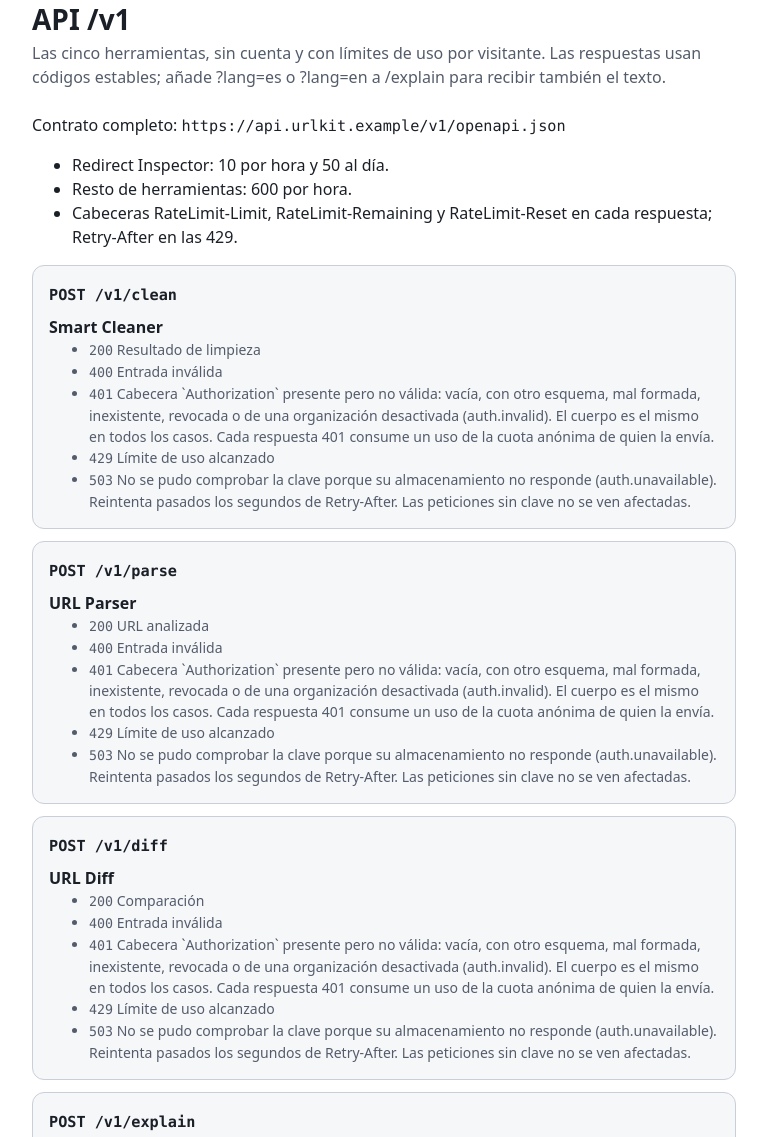
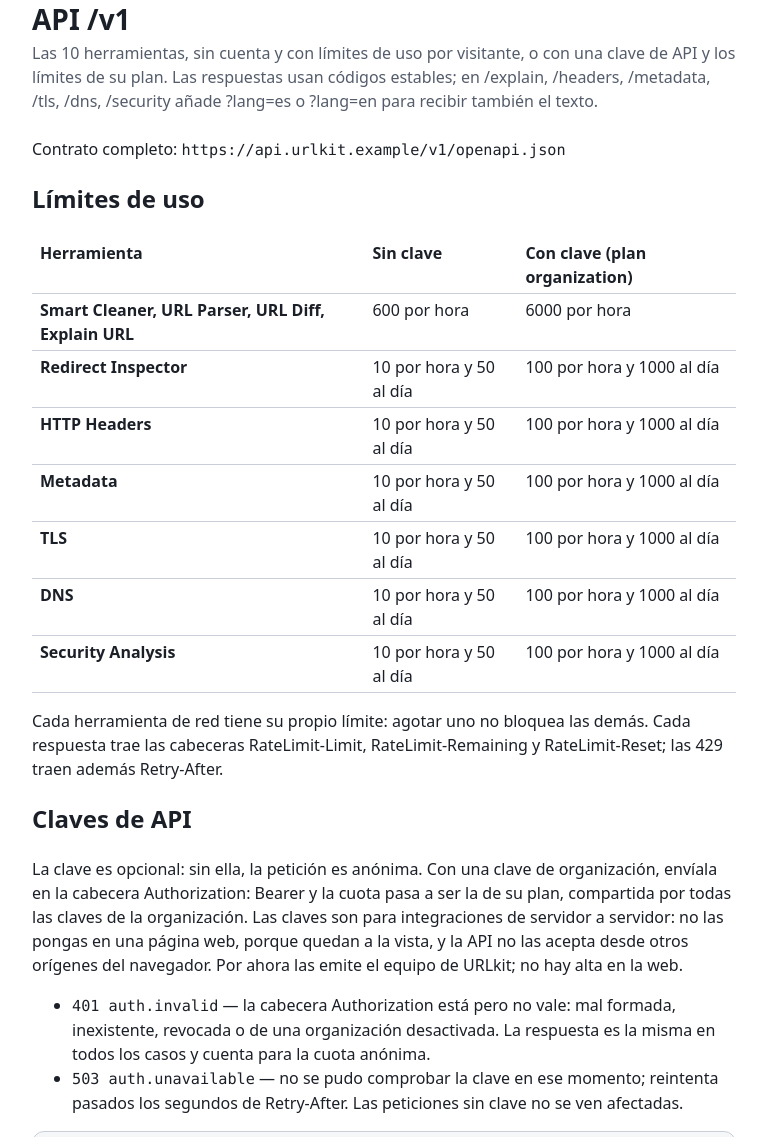
Before and after one commit to eduardo-lopezf/urlkitplatform, an Astro site in the folder apps/web/: page /es/api in a window 1280 px wide. Shown: the part 152-1289 px from the top of the page, without its empty margins (256-1023 px from the left). Built offline with nearby package versions, Linux system fonts and the light colour scheme; Astro itself is replaced by a stand-in of ours.

Commit message:
003 web: document API keys and the real limits on the API page
The public API page still had the MVP text: "five tools" and "other
tools: 600 per hour". That limit was wrong for the five v2 network
tools, which allow 10 per hour and 50 per day. The page now:

- counts the tools and lists the routes that accept ?lang from the
  contract, so that text follows it;
- shows a table with the limits of each plan per tool, without a key
  and with an organization key;
- explains optional Authorization: Bearer keys for server-to-server
  use, and the 401 auth.invalid and 503 auth.unavailable errors;
- adds an example with a key, and makes the code blocks reachable by
  keyboard (axe: scrollable-region-focusable at 320 px).

The web may not import apps/api, so the limits live in
apps/web/src/lib/api-limits.ts, and a unit test fails if they ever
differ from plans.json. A spec clarification (2026-11-15) states that
documenting keys does not change the web's behaviour (FR-014). Task
T042a.

Co-AutCo-AutCo-AutCo-AutCo- 5.5 <noreply@anthropic.com>

```diff
--- /dev/null
+++ b/apps/web/src/lib/api-limits.ts
@@ -0,0 +1,45 @@
+/**
+ * Limits of each API plan, shown on the API page (003/T042a). A copy of the public buckets of
+ * apps/api/src/quota/plans.json, because the web may not import apps/api (plan.md, "Grafo de
+ * dependencias"); tests/unit/api-limits.test.ts fails if they ever differ. `metrics` is left
+ * out: it is internal to the web.
+ */
+export interface Windows {
+  hour: number;
+  day?: number;
+}
+
+export type PublicBucket =
+  'local' | 'inspect' | 'headers' | 'metadata' | 'tls' | 'dns' | 'security';
+
+export const API_LIMITS: Record<'anonymous' | 'organization', Record<PublicBucket, Windows>> = {
+  anonymous: {
+    local: { hour: 600 },
+    inspect: { hour: 10, day: 50 },
+    headers: { hour: 10, day: 50 },
+    metadata: { hour: 10, day: 50 },
+    tls: { hour: 10, day: 50 },
+    dns: { hour: 10, day: 50 },
+    security: { hour: 10, day: 50 },
+  },
+  organization: {
+    local: { hour: 6000 },
+    inspect: { hour: 100, day: 1000 },
+    headers: { hour: 100, day: 1000 },
+    metadata: { hour: 100, day: 1000 },
+    tls: { hour: 100, day: 1000 },
+    dns: { hour: 100, day: 1000 },
+    security: { hour: 100, day: 1000 },
+  },
+};
+
+/** The rows of the limits table, in the order of the tools. */
+export const LIMIT_ROWS: Array<{ bucket: PublicBucket; tools: string }> = [
+  { bucket: 'local', tools: 'Smart Cleaner, URL Parser, URL Diff, Explain URL' },
+  { bucket: 'inspect', tools: 'Redirect Inspector' },
+  { bucket: 'headers', tools: 'HTTP Headers' },
+  { bucket: 'metadata', tools: 'Metadata' },
+  { bucket: 'tls', tools: 'TLS' },
+  { bucket: 'dns', tools: 'DNS' },
+  { bucket: 'security', tools: 'Security Analysis' },
+];
--- a/apps/web/src/pages/[lang]/api.astro
+++ b/apps/web/src/pages/[lang]/api.astro
@@ -6,6 +6,7 @@
 import openapi from '@urlkit/contracts/openapi.json';
 import { LANGS, type Lang } from '@urlkit/i18n';
 import Base from '../../layouts/Base.astro';
+import { API_LIMITS, LIMIT_ROWS, type Windows } from '../../lib/api-limits.ts';
 
 export const getStaticPaths = () => LANGS.map((lang) => ({ params: { lang } }));
 const lang = Astro.params.lang as Lang;
@@ -14,6 +15,25 @@ const es = lang === 'es';
 type Op = { summary?: string; description?: string; operationId?: string; responses: Record<string, { description?: string }> };
 const paths = Object.entries(openapi.paths as Record<string, Record<string, Op>>);
 const server = (openapi.servers?.[0]?.url as string | undefined) ?? '';
+
+// Read from the contract, so the text follows it (003/T042a). /metrics/events is internal to the
+// web and /openapi.json is the contract itself: neither is a tool.
+type Param = { name?: string };
+const toolPaths = paths.filter(([path]) => path !== '/metrics/events' && path !== '/openapi.json');
+const toolCount = toolPaths.length;
+const langPaths = toolPaths
+  .filter(([, methods]) =>
+    Object.values(methods).some((op) =>
+      ((op as { parameters?: Param[] }).parameters ?? []).some((p) => p.name === 'lang'),
+    ),
+  )
+  .map(([path]) => path)
+  .join(', ');
+
+const perWindow = ({ hour, day }: Windows) =>
+  es
+    ? `${hour} por hora${day ? ` y ${day} al día` : ''}`
+    : `${hour} per hour${day ? ` and ${day} per day` : ''}`;
 ---
 
 <Base
@@ -26,17 +46,64 @@ const server = (openapi.servers?.[0]?.url as string | undefined) ?? '';
   <p class="lede">
     {
       es
-        ? 'Las cinco herramientas, sin cuenta y con límites de uso por visitante. Las respuestas usan códigos estables; añade ?lang=es o ?lang=en a /explain para recibir también el texto.'
-        : 'All five tools, no account, with per-visitor limits. Responses use stable codes; add ?lang=es or ?lang=en to /explain to also get the text.'
+        ? `Las ${toolCount} herramientas, sin cuenta y con límites de uso por visitante, o con una clave de API y los límites de su plan. Las respuestas usan códigos estables; en ${langPaths} añade ?lang=es o ?lang=en para recibir también el texto.`
+        : `All ${toolCount} tools, no account, with per-visitor limits, or with an API key and the limits of its plan. Responses use stable codes; on ${langPaths} add ?lang=es or ?lang=en to also get the text.`
     }
   </p>
   <p>
     {es ? 'Contrato completo:' : 'Full contract:'} <code>{server}/openapi.json</code>
   </p>
-  <ul class="limits">
-    <li>{es ? 'Redirect Inspector: 10 por hora y 50 al día.' : 'Redirect Inspector: 10 per hour and 50 per day.'}</li>
-    <li>{es ? 'Resto de herramientas: 600 por hora.' : 'Other tools: 600 per hour.'}</li>
-    <li>{es ? 'Cabeceras RateLimit-Limit, RateLimit-Remaining y RateLimit-Reset en cada respuesta; Retry-After en las 429.' : 'RateLimit-Limit, RateLimit-Remaining and RateLimit-Reset headers on every response; Retry-After on 429.'}</li>
+  <h2>{es ? 'Límites de uso' : 'Usage limits'}</h2>
+  <table class="limits">
+    <thead>
+      <tr>
+        <th scope="col">{es ? 'Herramienta' : 'Tool'}</th>
+        <th scope="col">{es ? 'Sin clave' : 'Without a key'}</th>
+        <th scope="col">{es ? 'Con clave (plan organization)' : 'With a key (organization plan)'}</th>
+      </tr>
+    </thead>
+    <tbody>
+      {
+        LIMIT_ROWS.map(({ bucket, tools }) => (
+          <tr>
+            <th scope="row">{tools}</th>
+            <td>{perWindow(API_LIMITS.anonymous[bucket])}</td>
+            <td>{perWindow(API_LIMITS.organization[bucket])}</td>
+          </tr>
+        ))
+      }
+    </tbody>
+  </table>
+  <p>
+    {
+      es
+        ? 'Cada herramienta de red tiene su propio límite: agotar uno no bloquea las demás. Cada respuesta trae las cabeceras RateLimit-Limit, RateLimit-Remaining y RateLimit-Reset; las 429 traen además Retry-After.'
+        : 'Each network tool has its own limit: using one up does not block the others. Every response carries the RateLimit-Limit, RateLimit-Remaining and RateLimit-Reset headers; 429 responses also carry Retry-After.'
+    }
+  </p>
+  <h2>{es ? 'Claves de API' : 'API keys'}</h2>
+  <p>
+    {
+      es
+        ? 'La clave es opcional: sin ella, la petición es anónima. Con una clave de organización, envíala en la cabecera Authorization: Bearer y la cuota pasa a ser la de su plan, compartida por todas las claves de la organización. Las claves son para integraciones de servidor a servidor: no las pongas en una página web, porque quedan a la vista, y la API no las acepta desde otros orígenes del navegador. Por ahora las emite el equipo de URLkit; no hay alta en la web.'
+        : 'The key is optional: without one, the request is anonymous. With an organization key, send it in the Authorization: Bearer header and the quota becomes that of its plan, shared by all the keys of the organization. Keys are for server-to-server integrations: do not put them in a web page, where anyone can read them, and the API does not accept them from other browser origins. For now the URLkit team issues them; there is no sign-up on the web.'
+    }
+  </p>
+  <ul>
+    <li>
+      <code>401 auth.invalid</code> — {
+        es
+          ? 'la cabecera Authorization está pero no vale: mal formada, inexistente, revocada o de una organización desactivada. La respuesta es la misma en todos los casos y cuenta para la cuota anónima.'
+          : 'the Authorization header is present but not valid: malformed, unknown, revoked or from a disabled organization. The response is the same in every case and counts towards the anonymous quota.'
+      }
+    </li>
+    <li>
+      <code>503 auth.unavailable</code> — {
+        es
+          ? 'no se pudo comprobar la clave en ese momento; reintenta pasados los segundos de Retry-After. Las peticiones sin clave no se ven afectadas.'
+          : 'the key could not be checked just then; retry after the seconds in Retry-After. Requests without a key are not affected.'
+      }
+    </li>
   </ul>
   {
     paths.map(([path, methods]) =>
@@ -64,9 +131,17 @@ const server = (openapi.servers?.[0]?.url as string | undefined) ?? '';
   }
   <h2>{es ? 'Ejemplo' : 'Example'}</h2>
   <pre
-    class="mono">curl -X POST {server}/clean \
+    class="mono"
+    tabindex="0">curl -X POST {server}/clean \
   -H 'content-type: application/json' \
   -d '&#123;"url":"https://ejemplo.com/?utm_source=x&amp;id=1"&#125;'</pre>
+  <p>{es ? 'Con clave:' : 'With a key:'}</p>
+  <pre
+    class="mono"
+    tabindex="0">curl -X POST {server}/inspect \
+  -H 'content-type: application/json' \
+  -H "authorization: Bearer $URLKIT_API_KEY" \
+  -d '&#123;"url":"https://ejemplo.com/"&#125;'</pre>
 </Base>
 
 <style>
@@ -81,6 +156,17 @@ const server = (openapi.servers?.[0]?.url as string | undefined) ?? '';
   .op ul {
     margin: 0;
   }
+  .limits {
+    width: 100%;
+    border-collapse: collapse;
+  }
+  .limits th,
+  .limits td {
+    padding: var(--space-1) var(--space-2);
+    border-bottom: 1px solid var(--color-border);
+    text-align: left;
+    vertical-align: top;
+  }
   pre {
     overflow-x: auto;
     padding: var(--space-3);
```
Also changed, not shown: apps/web/tests/unit/api-limits.test.ts (added, +20 -0 lines), specs/003-api-keys/spec.md (+8 -0 lines), specs/003-api-keys/tasks.md (+1 -0 lines).
